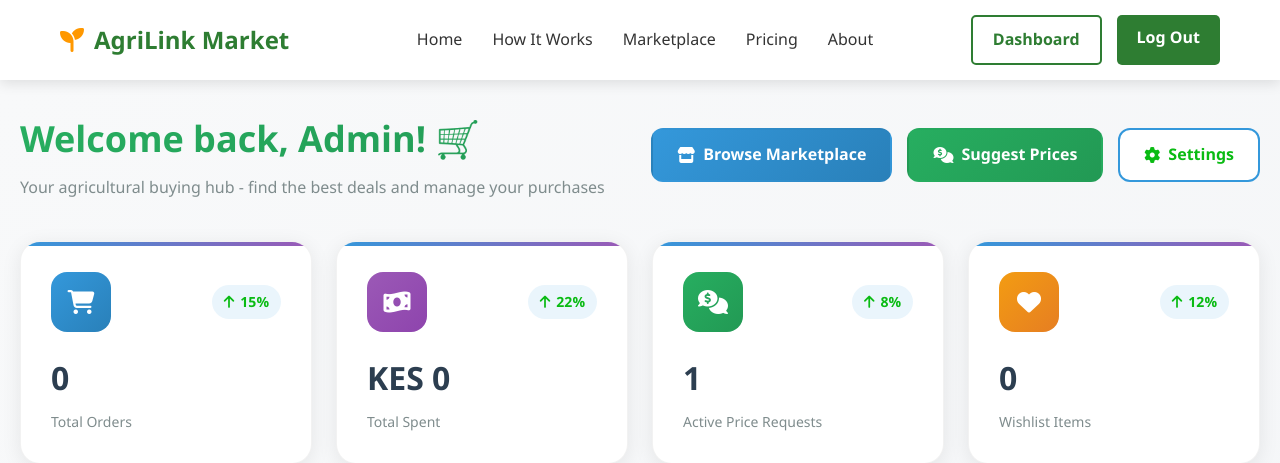
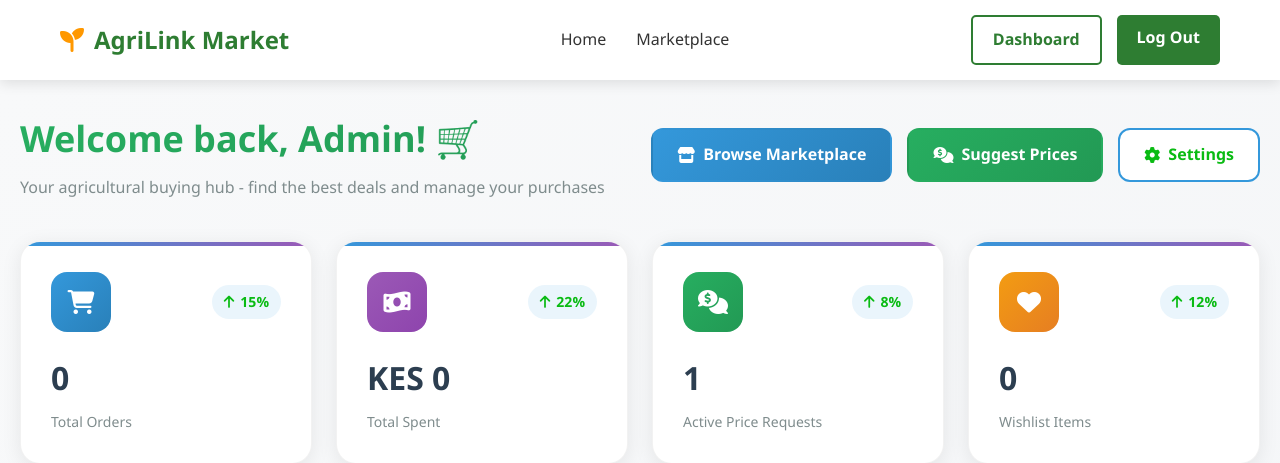
Before and after one commit to Salvatore-droid/Agrilink, a Django app: page /buyer-dashboard/ in a window 1280 px wide. Shown: the top 463 px of the page. Run offline with Django 4.2, Linux system fonts and the light colour scheme; a user stored in the database is signed in; data comes from the database, SQL or seed files in the repository; data that the repository does not hold is empty.

Commit message:
modified the pages

```diff
--- a/base/templates/base.html
+++ b/base/templates/base.html
@@ -703,10 +703,7 @@
                 </a>
                 <ul class="nav-links">
                     <li><a href="{% url 'home' %}">Home</a></li>
-                    <li><a href="{% url 'how_it_works' %}">How It Works</a></li>
                     <li><a href="{% url 'marketplace' %}">Marketplace</a></li>
-                    <li><a href="{% url 'pricing' %}">Pricing</a></li>
-                    <li><a href="{% url 'about' %}">About</a></li>
                 </ul>
                 <div class="auth-buttons">
                     {% if user.is_authenticated %}
```
